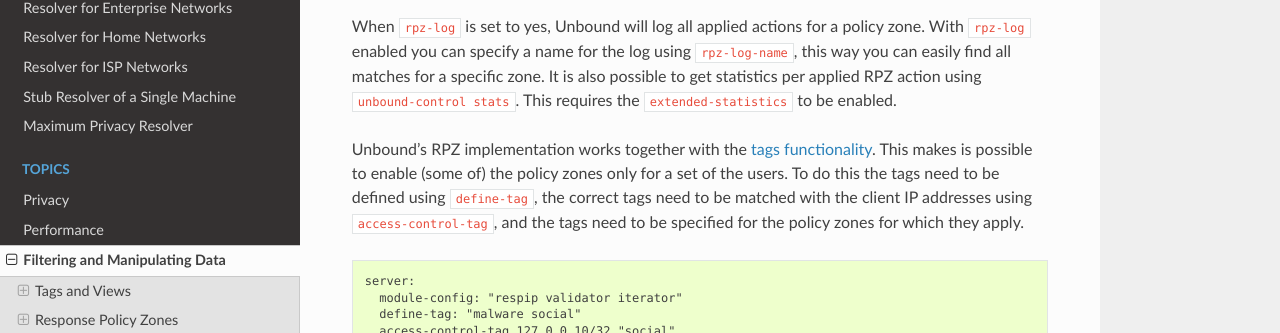
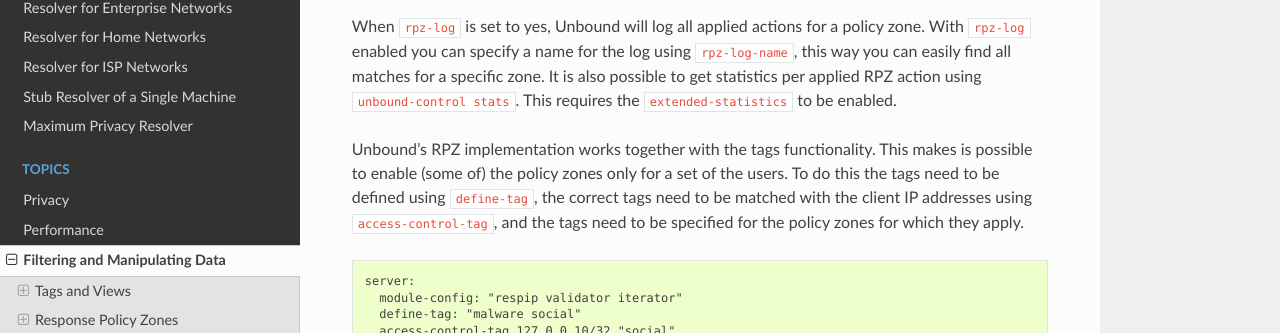
Before and after one commit to NLnetLabs/unbound-manual, a Sphinx documentation site: the page built from source/topics/filtering.rst, in a window 1280 px wide and 900 px high, scrolled down 8241 px. Shown: the part 118-451 px from the top of the window. Built offline with Sphinx 7.4.7 and the Read the Docs theme 2.0.0, drawn with Linux system fonts in a browser that asks for light colours.

Commit message:
Remove medium link to tags

```diff
--- a/source/topics/filtering.rst
+++ b/source/topics/filtering.rst
@@ -468,11 +468,10 @@
 ``unbound-control stats``. This requires the ``extended-statistics`` to be
 enabled.
 
-Unbound’s RPZ implementation works together with the `tags functionality
-<https://medium.com/nlnetlabs/client-based-filtering-in-unbound-d7da3f1ef639>`_.
-This makes is possible to enable (some of) the policy zones only for a set of
-the users. To do this the tags need to be defined using ``define-tag``, the
-correct tags need to be matched with the client IP addresses using
+Unbound’s RPZ implementation works together with the tags functionality. This
+makes is possible to enable (some of) the policy zones only for a set of the
+users. To do this the tags need to be defined using ``define-tag``, the correct
+tags need to be matched with the client IP addresses using
 ``access-control-tag``, and the tags need to be specified for the policy zones
 for which they apply.
 
```
